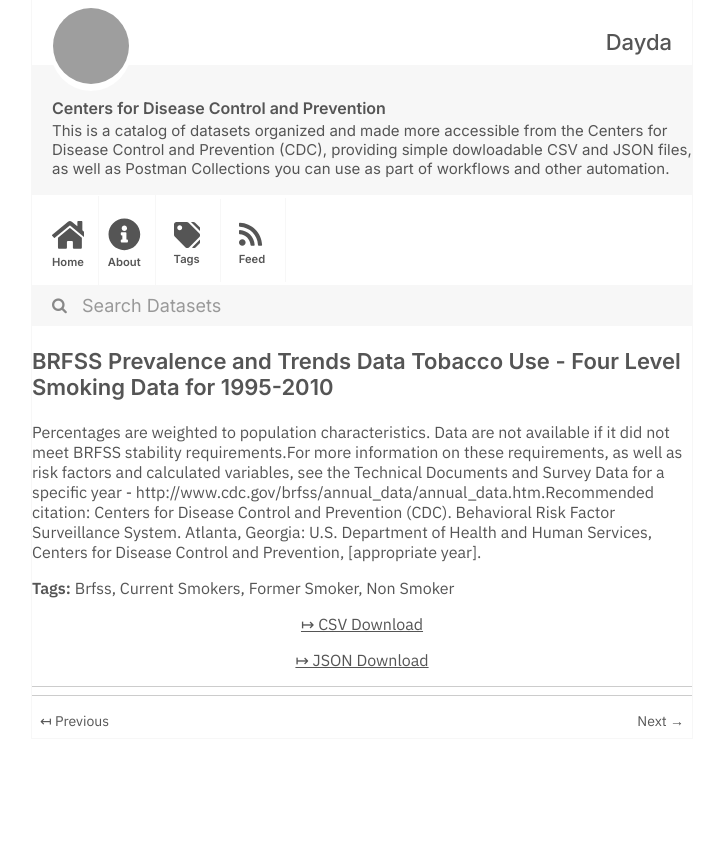
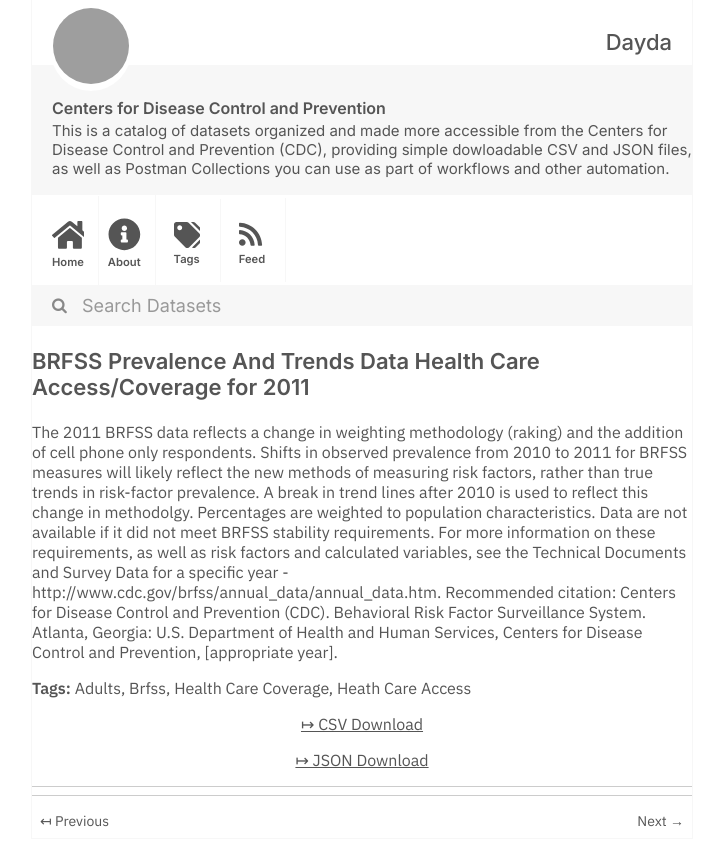
Before and after one commit to dayda-entities/centers-for-disease-control-and-prevention, a Jekyll site: the page built from _posts/2020-11-12-brfss-prevalence-and-trends-da.md, in a window 1280 px wide, cut to the strip 0-866 px from the top of the page. Shown: the whole strip, without its empty margins (278-1001 px from the left). Built offline with Jekyll 4.4.1, drawn with Linux system fonts in a browser that asks for light colours; grey boxes are pictures that could not be loaded.

Commit message:
Publish Data

```diff
--- a/_posts/2020-11-12-brfss-prevalence-and-trends-da.md
+++ b/_posts/2020-11-12-brfss-prevalence-and-trends-da.md
@@ -1,20 +1,18 @@
 ---
-title: >-
-  BRFSS Prevalence and Trends Data Tobacco Use - Four Level Smoking Data for
-  1995-2010
-created: '2020-11-12T12:13:37.621473'
-modified: '2021-04-21T19:17:54.803643'
+title: BRFSS Prevalence And Trends Data Health Care Access/Coverage for 2011
+created: '2020-11-12T12:13:03.851919'
+modified: '2021-04-21T19:14:21.665601'
 state: active
 type: dataset
 tags:
+  - Adults
   - Brfss
-  - Current Smokers
-  - Former Smoker
-  - Non Smoker
+  - Health Care Coverage
+  - Heath Care Access
 groups: []
-csv_url: 'https://data.cdc.gov/api/views/8zak-ewtm/rows.csv?accessType=DOWNLOAD'
-json_url: 'https://data.cdc.gov/api/views/8zak-ewtm/rows.json?accessType=DOWNLOAD'
+csv_url: 'https://data.cdc.gov/api/views/5ekf-pmct/rows.csv?accessType=DOWNLOAD'
+json_url: 'https://data.cdc.gov/api/views/5ekf-pmct/rows.json?accessType=DOWNLOAD'
 layout: post
 
 ---
-Percentages are weighted to population characteristics. Data are not available if it did not meet BRFSS stability requirements.For more information on these requirements, as well as risk factors and calculated variables, see the Technical Documents and Survey Data for a specific year - http://www.cdc.gov/brfss/annual_data/annual_data.htm.Recommended citation: Centers for Disease Control and Prevention (CDC). Behavioral Risk Factor Surveillance System. Atlanta, Georgia: U.S. Department of Health and Human Services, Centers for Disease Control and Prevention, [appropriate year].
+The 2011 BRFSS data reflects a change in weighting methodology (raking) and the addition of cell phone only respondents. Shifts in observed prevalence from 2010 to 2011 for BRFSS measures will likely reflect the new methods of measuring risk factors, rather than true trends in risk-factor prevalence. A break in trend lines after 2010 is used to reflect this change in methodolgy. Percentages are weighted to population characteristics. Data are not available if it did not meet BRFSS stability requirements. For more information on these requirements, as well as risk factors and calculated variables, see the Technical Documents and Survey Data for a specific year - http://www.cdc.gov/brfss/annual_data/annual_data.htm. Recommended citation: Centers for Disease Control and Prevention (CDC). Behavioral Risk Factor Surveillance System. Atlanta, Georgia: U.S. Department of Health and Human Services, Centers for Disease Control and Prevention, [appropriate year].
```
